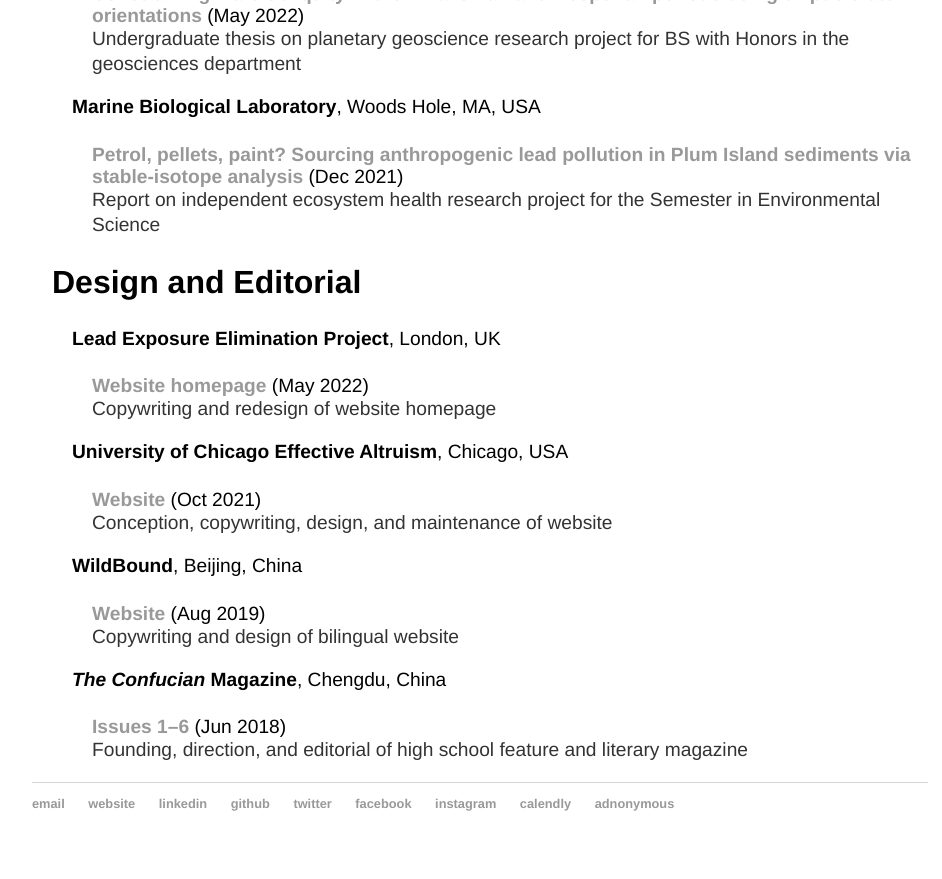
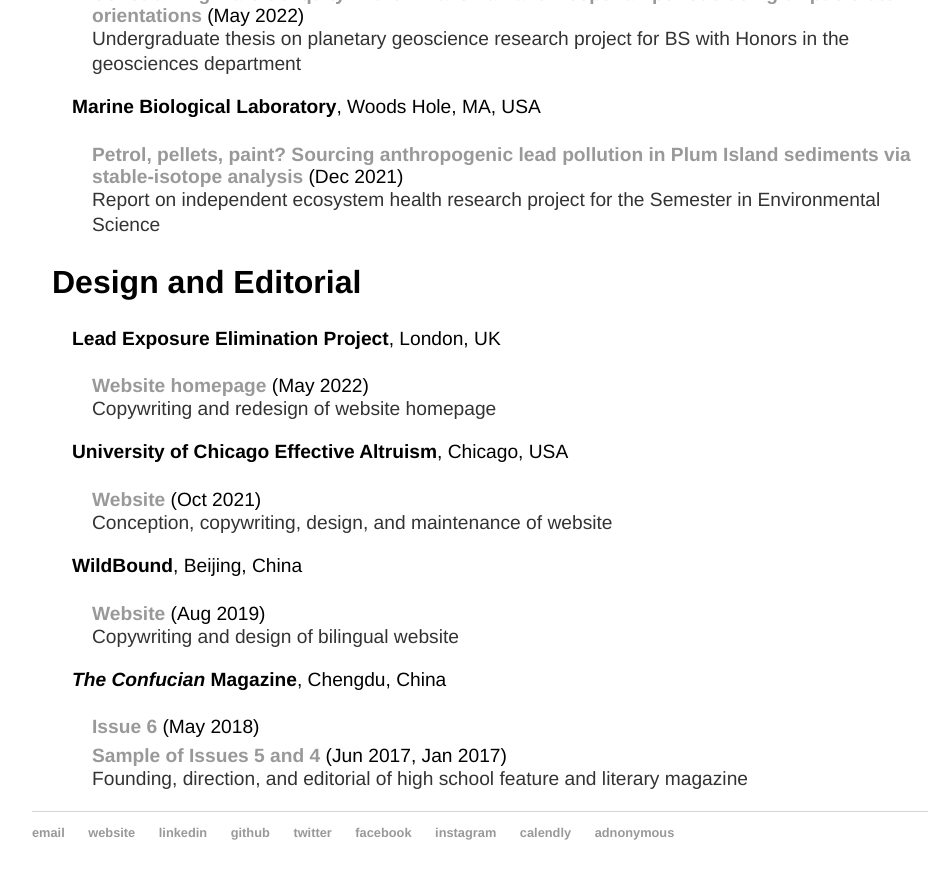
Before and after one commit to y-james-hu/y-james-hu.github.io, a Jekyll site: the page built from projects/index.html, in a window 1280 px wide and 900 px high, scrolled down 1029 px. Shown: the top 879 px of the window, without its empty margins (160-1102 px from the left). Built offline with Jekyll 4.4.1, drawn with Linux system fonts in a browser that asks for light colours.

Commit message:
Update index.html

```diff
--- a/projects/index.html
+++ b/projects/index.html
@@ -31,12 +31,12 @@
 
     <h3 style="margin-left: 40px">University of Chicago<span style="font-weight:normal">, Chicago, USA</span></h3>
 
-      <h4 style="margin-left: 60px"><a href = "https://www.academia.edu/78676788/Constraining_Mars_obliquity_in_the_Amazonian_and_Hesperian_periods_using_elliptic_crater_orientations">Constraining Mars obliquity in the Amazonian and Hesperian periods using elliptic crater orientations</a><span style="font-weight:normal"> (May 2022)</span></h4>
+      <h4 style="margin-left: 60px"><a href = "uchicago_bs_thesis.pdf">Constraining Mars obliquity in the Amazonian and Hesperian periods using elliptic crater orientations</a><span style="font-weight:normal"> (May 2022)</span></h4>
       <p style="margin-left: 60px">Undergraduate thesis on planetary geoscience research project for BS with Honors in the geosciences department</p>
 
     <h3 style="margin-left: 40px">Marine Biological Laboratory<span style="font-weight:normal">, Woods Hole, MA, USA</span></h3>
 
-      <h4 style="margin-left: 60px"><a href = "https://www.academia.edu/71562182/Petrol_pellets_paint_Sourcing_anthropogenic_lead_pollution_in_Plum_Island_sediments_via_stable_isotope_analysis">Petrol, pellets, paint? Sourcing anthropogenic lead pollution in Plum Island sediments via stable-isotope analysis</a><span style="font-weight:normal"> (Dec 2021)</span></h4>
+      <h4 style="margin-left: 60px"><a href = "mbl_ses_report.pdf">Petrol, pellets, paint? Sourcing anthropogenic lead pollution in Plum Island sediments via stable-isotope analysis</a><span style="font-weight:normal"> (Dec 2021)</span></h4>
       <p style="margin-left: 60px">Report on independent ecosystem health research project for the Semester in Environmental Science</p>
 
   <h2 style="margin-left: 20px">Design and Editorial</h2>
@@ -58,5 +58,6 @@
 
     <h3 style="margin-left: 40px"><em>The Confucian</em> Magazine<span style="font-weight:normal">, Chengdu, China</span></p>
 
-      <h4 style="margin-left: 60px"><a href = "https://issuu.com/the-confucian">Issues 1–6</a><span style="font-weight:normal"> (Jun 2018)</span></h4>
+      <h4 style="margin-left: 60px"><a href = "the_confucian_6.pdf">Issue 6</a><span style="font-weight:normal"> (May 2018)</h4>
+      <h4 style="margin-left: 60px"><a href = "the_confucian_sample.pdf">Sample of Issues 5 and 4</a><span style="font-weight:normal"> (Jun 2017, Jan 2017)</h4>
       <p style="margin-left: 60px">Founding, direction, and editorial of high school feature and literary magazine</p>
```
